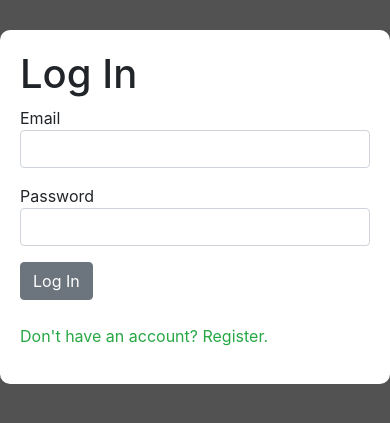
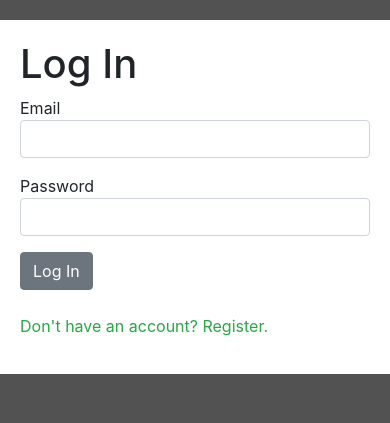
Before and after one commit to jay-dimock/spotification, a Django app: page /login/ in a window 390 px wide. Shown: the part 92-515 px from the top of the page. Run offline with Django 3.2, Linux system fonts and the light colour scheme; some libraries are stand-ins or nearby versions.

Commit message:
improved responsive styling for login & registration pages

```diff
--- a/login/static/style.css
+++ b/login/static/style.css
@@ -1,5 +1,6 @@
 body {
     background-color: rgb(82, 82, 82);
+    box-sizing: border-box;
 }
 
 a {
@@ -51,8 +52,8 @@ a:hover {
 
 form {
     background-color: white;
-    padding:20px;
-    border-radius:10px;
+    /* padding:20px; */
+    /* border-radius:10px; */
 }
 
 form.minimal {
@@ -64,12 +65,6 @@ form.minimal {
 label {
     padding:0;
     margin:0;
-}
-
-.login-form {
-    max-width:600px;
-    margin:0 auto;
-    margin-top:30px;
 }
 
 /* The Modal (background) */
@@ -134,15 +129,28 @@ label {
     max-height:600px;
 }
 
+.container-inner.login-form {
+    max-width:600px;
+    margin:0 auto;
+    border-radius:10px;
+}
+
+@media only screen and (max-width: 600px) {
+    .container-inner.login-form {
+        max-width:600px;
+        border-radius:0;
+    }
+}
+
 @media only screen and (min-width: 970px) {
+    .container-fluid {
+        padding-left:20px;
+        padding-right:20px;
+    }
+
     .container-inner {
         max-width:970px;
         margin:0 auto;
         border-radius:10px;
     }
-
-    .container-fluid {
-        padding-left:20px;
-        padding-right:20px;
-    }
 }
--- a/login/templates/login/index.html
+++ b/login/templates/login/index.html
@@ -15,7 +15,9 @@
     </head>
     <body>
         {% include 'navbar.html' %}
-        <form class="login-form" id="login-form" action="{% url 'login:login' %}" method="post">
+        <div class="container-fluid">
+            <div class="container-inner login-form">
+                <form id="login-form" action="{% url 'login:login' %}" method="post">
                     {% csrf_token %}
                     <h1>Log In</h1>
                     <div class="form-group">
@@ -40,5 +42,7 @@
                     <button type="submit" class="btn btn-secondary">Log In</button>
                     <p class="pt-4"><a href = "{% url 'login:new-user' %}">Don't have an account? Register.</a>
                 </form>
+            </div>
+        </div>
     </body>
 </html>
--- a/login/templates/login/new-user.html
+++ b/login/templates/login/new-user.html
@@ -15,7 +15,9 @@
     </head>
     <body>
         {% include 'navbar.html' %}
-        <form class="login-form" action="{% url 'login:register' %}" method="post">
+        <div class="container-fluid">
+            <div class="container-inner login-form">
+                <form action="{% url 'login:register' %}" method="post">
                     {% csrf_token %}
                     <h1>Register</h1>
 
@@ -75,5 +77,7 @@
                     <button type="submit" class="btn btn-secondary">Register</button>
                     <p class="pt-4"><a href = "{% url 'login:home' %}">Already have an account? Log In</a></p>
                 </form>
+            </div>
+        </div>
     </body>
 </html>
```
Lines whose indentation alone changed are shown as unchanged.
